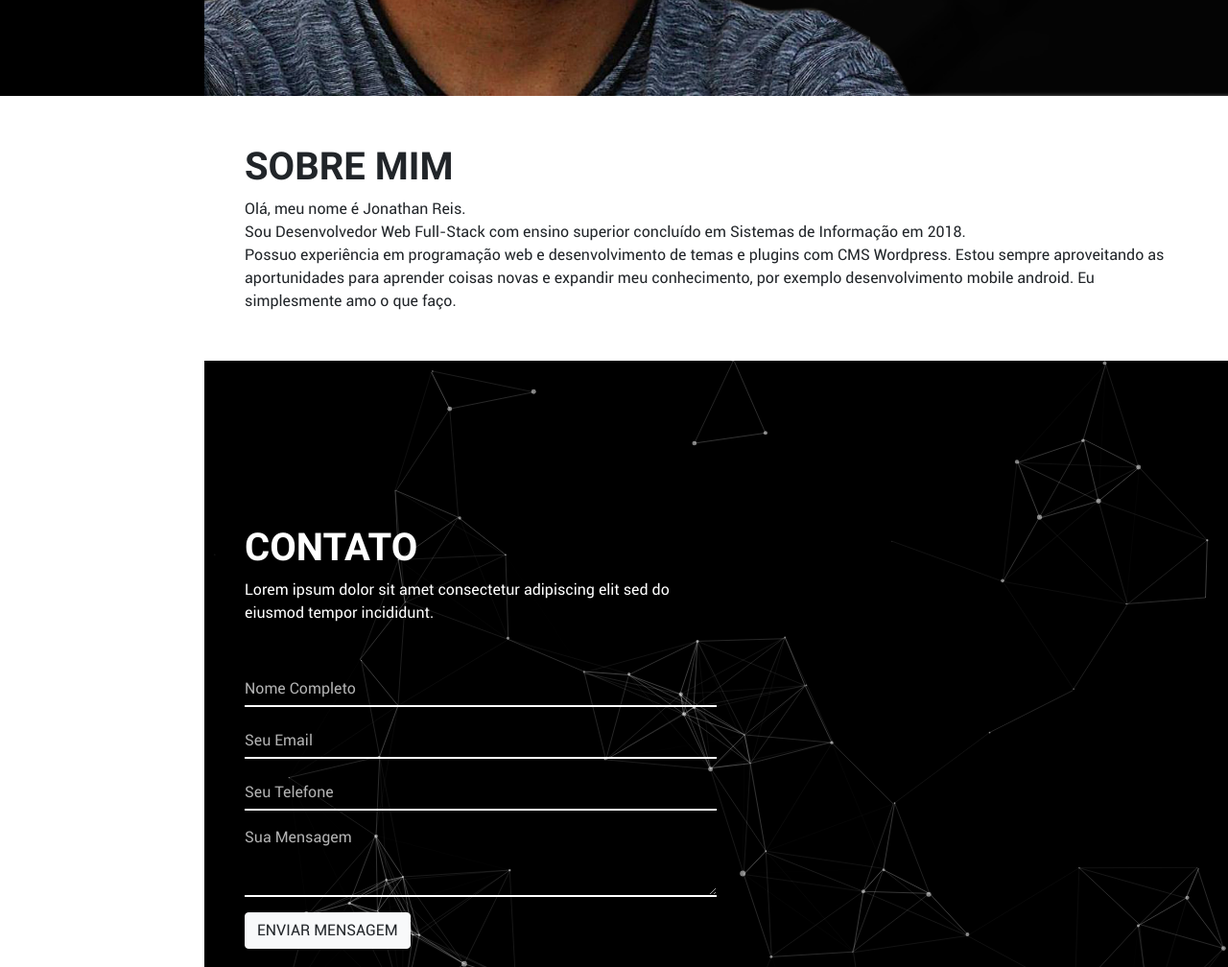
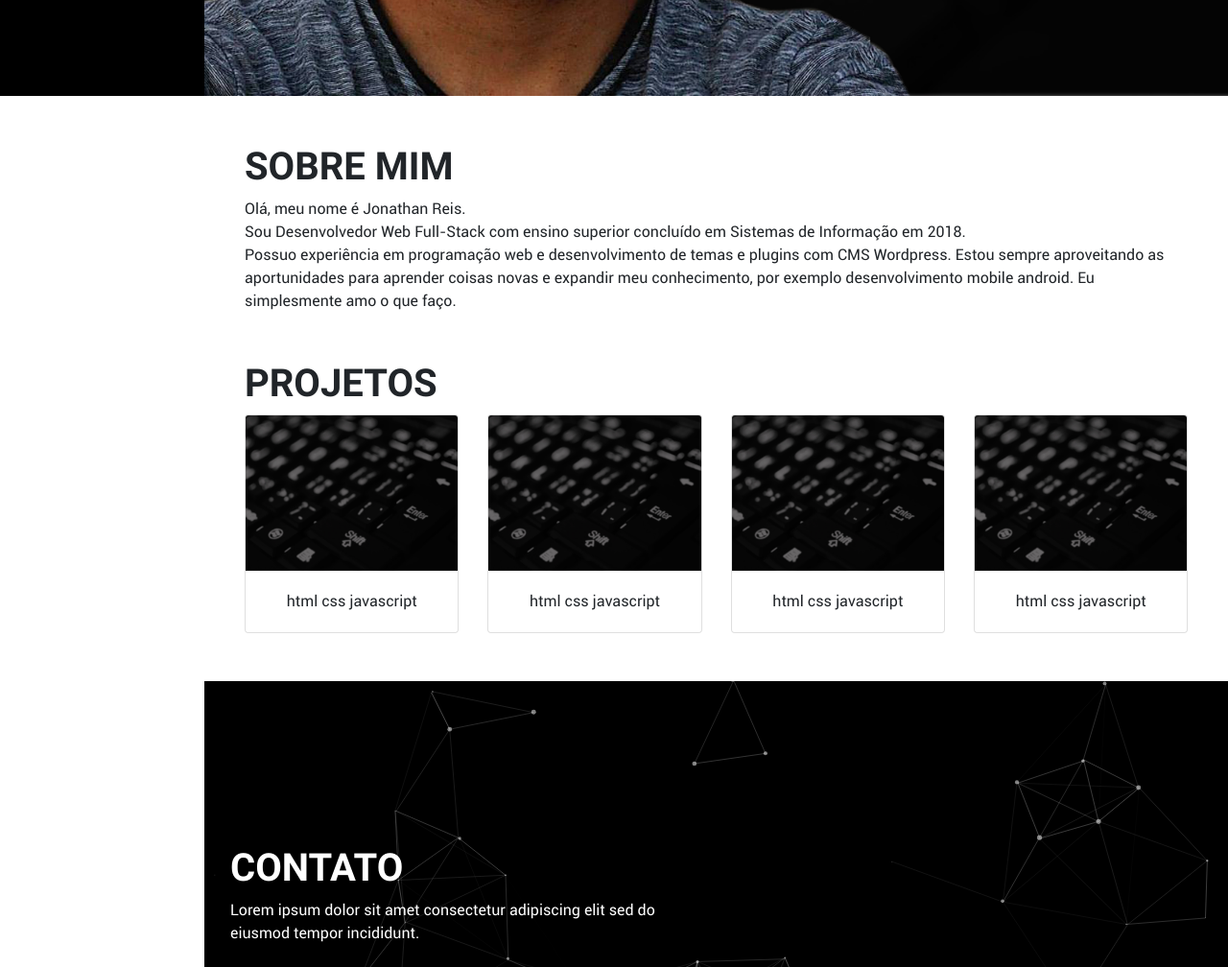
Before and after one commit to ReisJonathan/reisjonathan.github.io, a plain HTML site: page index.html in a window 1280 px wide. Shown: the part 700-1708 px from the top of the page at 96% size. Drawn offline with nearby package versions, Linux system fonts and the light colour scheme; files whose address does not match are found by name.

Commit message:
Adicionado os cards que ira conter os projetos

```diff
--- a/css/mystyle.css
+++ b/css/mystyle.css
@@ -3,9 +3,14 @@ body {
     font-family: Roboto, sans-serif;
 }
 
-main.col-md-10, main .col-lg-10, main .row {
+/*main.col-md-10, main .col-lg-10, main .row {
     padding: 0;
     margin: 0;
+}*/
+
+main {
+    padding: 0 !important;
+    margin: 0 !important;
 }
 
 @font-face {
@@ -58,6 +63,11 @@ main.col-md-10, main .col-lg-10, main .row {
     background-size: cover;
     background-position: center center;
     position: relative;
+}
+
+main section#fullscreen .row {
+    padding: 0;
+    margin: 0;
 }
 
 
@@ -132,7 +142,6 @@ main #particles .contato .col-contato form input:focus, main #particles .contato
     box-shadow: none;
 }
 
-
 .container-fluid-custom {
     width: 95%;
     padding-right: 15px;
@@ -141,12 +150,25 @@ main #particles .contato .col-contato form input:focus, main #particles .contato
     margin-left: auto;
 }
 
-section#sobre {
+main section {
     margin-top: 50px;
     margin-bottom: 50px;
+}
+
+main section:first-child {
+    margin-top: 0;
+    margin-bottom: 0;
 }
 
 .container-fluid-custom .col-md-6, .container-fluid-custom .col-lg-6 {
     padding-right: 0;
     padding-left: 0;
 }
+
+/*.cards > div:first-child {
+    padding-left: 0;
+}
+
+.cards > div:last-child {
+    padding-right: 0;
+}*/
--- a/index.html
+++ b/index.html
@@ -12,7 +12,7 @@
     <body>
         <div class="container-fluid">
             <div class="row">
-                <nav class="col-md-2 d-block sidebar">
+                <nav class="col-md-2 col-xl-2 d-block sidebar">
                     <div class="container">
                         <div class="text-uppercase mt-4">
                             <h1 class="font-weight-bold">Jonathan Reis.</h1>
@@ -37,7 +37,7 @@
                         </div>
                     </div>
                 </nav>
-                <main class="col-md-10 ml-auto col-lg-10">
+                <main class="col-md-10 ml-auto col-lg-10 col-xl-10">
                     <section id="fullscreen"  style="background-image: url('images/teclado-PeB.jpg');">
                         <div class="imortalreis">
                             <img src="images/Jonathan_Reis.png">
@@ -64,6 +64,61 @@
                                 Sou Desenvolvedor Web Full-Stack com ensino superior concluído em Sistemas de Informação em 2018.<br>
                                 Possuo experiência em programação web e desenvolvimento de temas e plugins com CMS Wordpress. Estou sempre aproveitando as aportunidades para aprender coisas novas e expandir meu conhecimento, por exemplo desenvolvimento mobile android. Eu simplesmente amo o que faço.
                             </p>
+                        </div>
+                    </section>
+                    <section id="projetos">
+                        <div class="container-fluid-custom">
+                            <h1 class="font-weight-bold text-uppercase">Projetos</h1>
+                            <div class="row cards">
+                                <div class="col-sm-3">
+                                    <div class="card">
+                                        <img class="card-img-top" src="images/teclado-PeB.jpg" alt="Projeto 01">
+                                        <div class="card-body">
+                                            <p class="card-text text-center">
+                                                <span>html</span>
+                                                <span>css</span>
+                                                <span>javascript</span>
+                                            </p>
+                                        </div>
+                                    </div>
+                                </div>
+                                <div class="col-sm-3">
+                                    <div class="card">
+                                        <img class="card-img-top" src="images/teclado-PeB.jpg" alt="Projeto 02">
+                                        <div class="card-body">
+                                                <p class="card-text text-center">
+                                                    <span>html</span>
+                                                    <span>css</span>
+                                                    <span>javascript</span>
+                                                </p>
+                                        </div>
+                                    </div>
+                                </div>
+                                <div class="col-sm-3">
+                                    <div class="card">
+                                        <img class="card-img-top" src="images/teclado-PeB.jpg" alt="Projeto 03">
+                                        <div class="card-body">
+                                                <p class="card-text text-center">
+                                                    <span>html</span>
+                                                    <span>css</span>
+                                                    <span>javascript</span>
+                                                </p>
+                                        </div>
+                                    </div>
+                                </div>
+                                <div class="col-sm-3">
+                                    <div class="card">
+                                        <img class="card-img-top" src="images/teclado-PeB.jpg" alt="Projeto 04">
+                                        <div class="card-body">
+                                                <p class="card-text text-center">
+                                                    <span>html</span>
+                                                    <span>css</span>
+                                                    <span>javascript</span>
+                                                </p>
+                                        </div>
+                                    </div>
+                                </div>
+                            </div>
                         </div>
                     </section>
                     <section id="particles">
```
